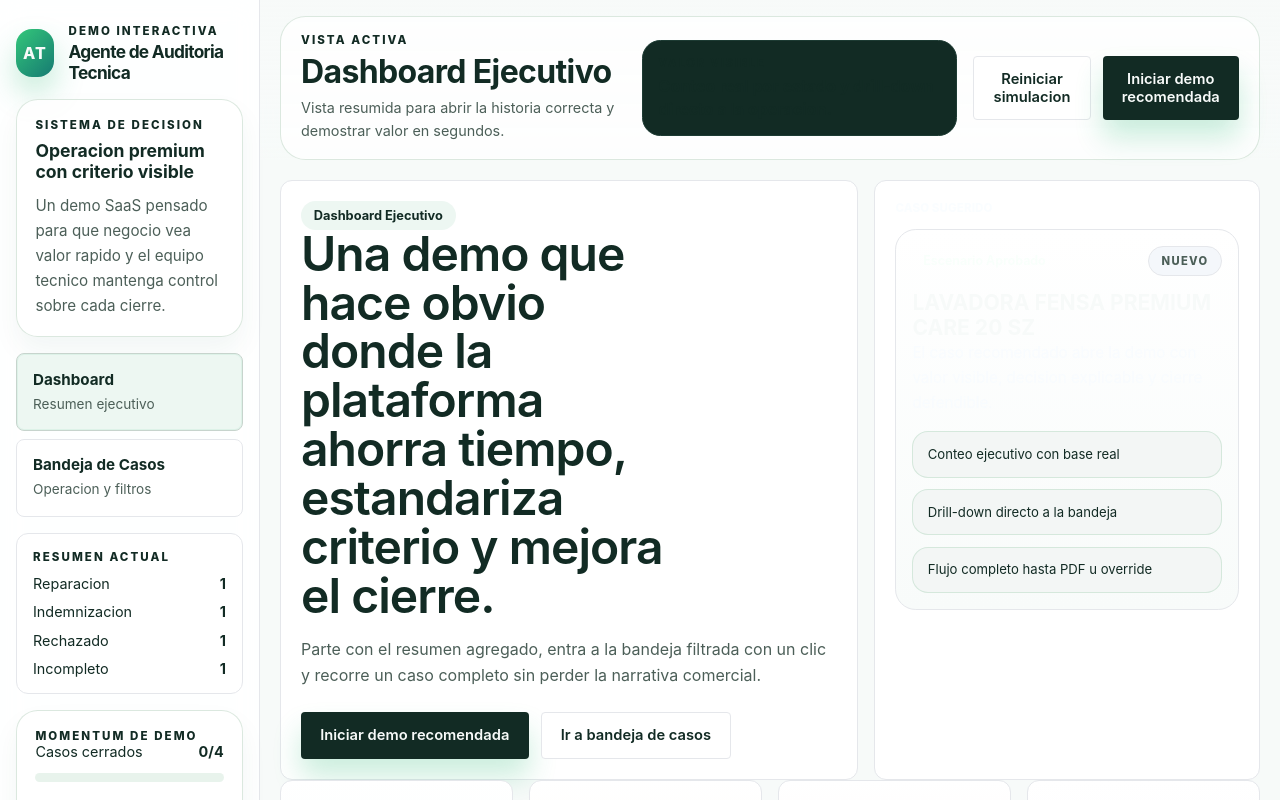
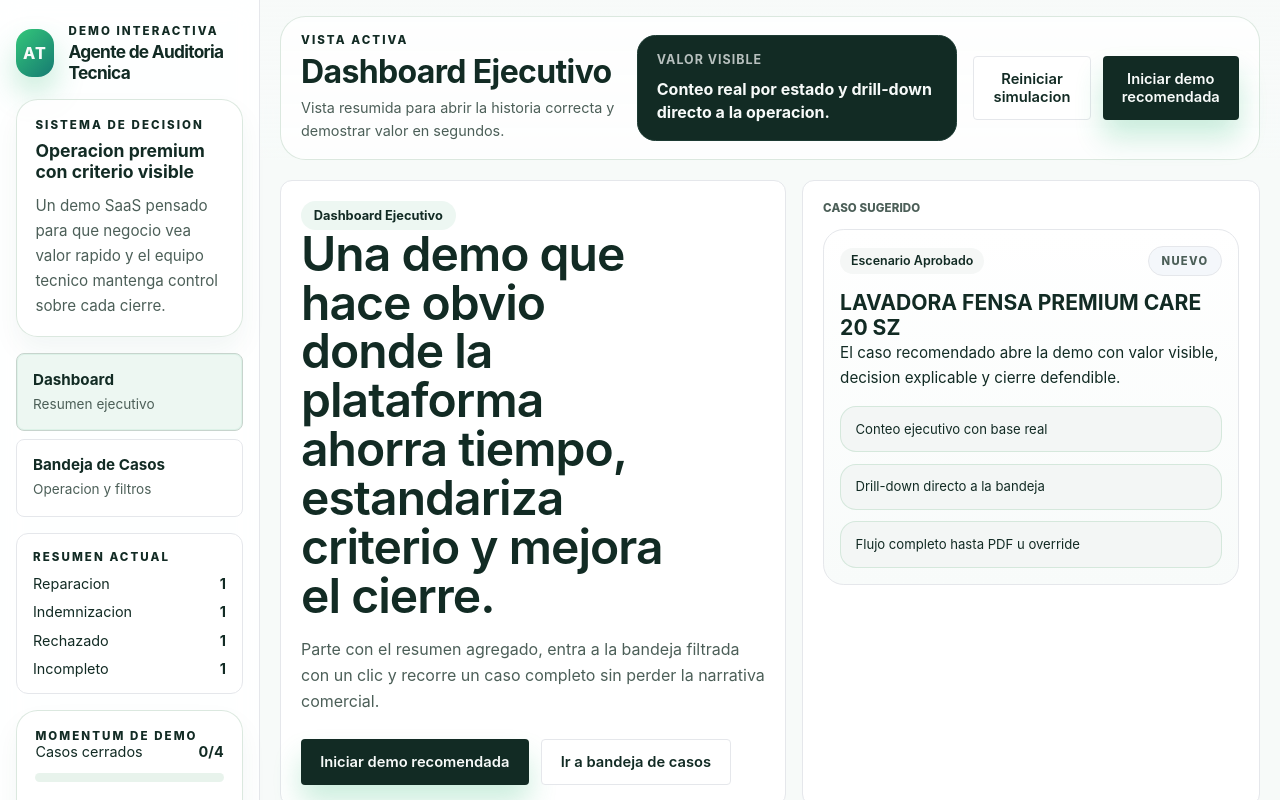
Before and after one commit to ispipipi/agente-auditoria-tecnica, a React (Vite) app: page / in a window 1280 px wide. Shown: the top 800 px of the page. Built offline with nearby package versions, Linux system fonts and the light colour scheme.

Commit message:
Tune premium visual hierarchy on public QA findings

```diff
--- a/src/styles/index.css
+++ b/src/styles/index.css
@@ -1686,7 +1686,9 @@ body {
 
 .app-topbar-inner,
 .app-shell-body {
-  max-width: 1200px;
+  width: 100%;
+  max-width: 1360px;
+  margin: 0 auto;
 }
 
 .app-topbar-inner,
@@ -1752,6 +1754,28 @@ body {
   background: var(--bg-dark);
 }
 
+.topbar-value-card {
+  display: grid;
+  gap: 0.35rem;
+  min-width: 320px;
+  padding: 1rem 1.15rem;
+  color: var(--text-inverse);
+}
+
+.topbar-value-label {
+  color: rgba(247, 250, 249, 0.72);
+  font-size: 0.78rem;
+  font-weight: 700;
+  letter-spacing: 0.08em;
+  text-transform: uppercase;
+}
+
+.topbar-value-card strong {
+  color: var(--text-inverse);
+  font-size: 1rem;
+  line-height: 1.45;
+}
+
 .app-shell-body {
   padding: 1.25rem 1.25rem 2.5rem;
 }
@@ -1766,7 +1790,7 @@ body {
 }
 
 .page-hero {
-  grid-template-columns: minmax(0, 1.2fr) minmax(320px, 0.8fr);
+  grid-template-columns: minmax(0, 1.05fr) minmax(360px, 0.95fr);
   align-items: stretch;
 }
 
@@ -1876,7 +1900,7 @@ body {
 
 .dashboard-detail-grid,
 .queue-layout {
-  grid-template-columns: minmax(0, 1.5fr) minmax(320px, 0.8fr);
+  grid-template-columns: minmax(0, 1.65fr) minmax(340px, 0.95fr);
 }
 
 .dashboard-process-grid {
@@ -1961,6 +1985,27 @@ body {
 .hero-spotlight-card-light {
   border: 1px solid var(--border-subtle);
   background: linear-gradient(180deg, #ffffff, #f8fbfa);
+}
+
+.dashboard-hero-panel {
+  background: #ffffff !important;
+  color: var(--text-primary);
+}
+
+.dashboard-hero-panel .panel-kicker {
+  color: var(--text-secondary);
+}
+
+.hero-spotlight-card-light .sidebar-title,
+.hero-spotlight-card-light .sidebar-copy,
+.hero-spotlight-card-light .hero-spotlight-row,
+.hero-spotlight-card-light .meta-chip {
+  color: var(--text-primary);
+}
+
+.hero-spotlight-card-light .meta-chip {
+  background: #f5f7f6;
+  border-color: var(--border-subtle);
 }
 
 .hero-spotlight-points-light span {
```
